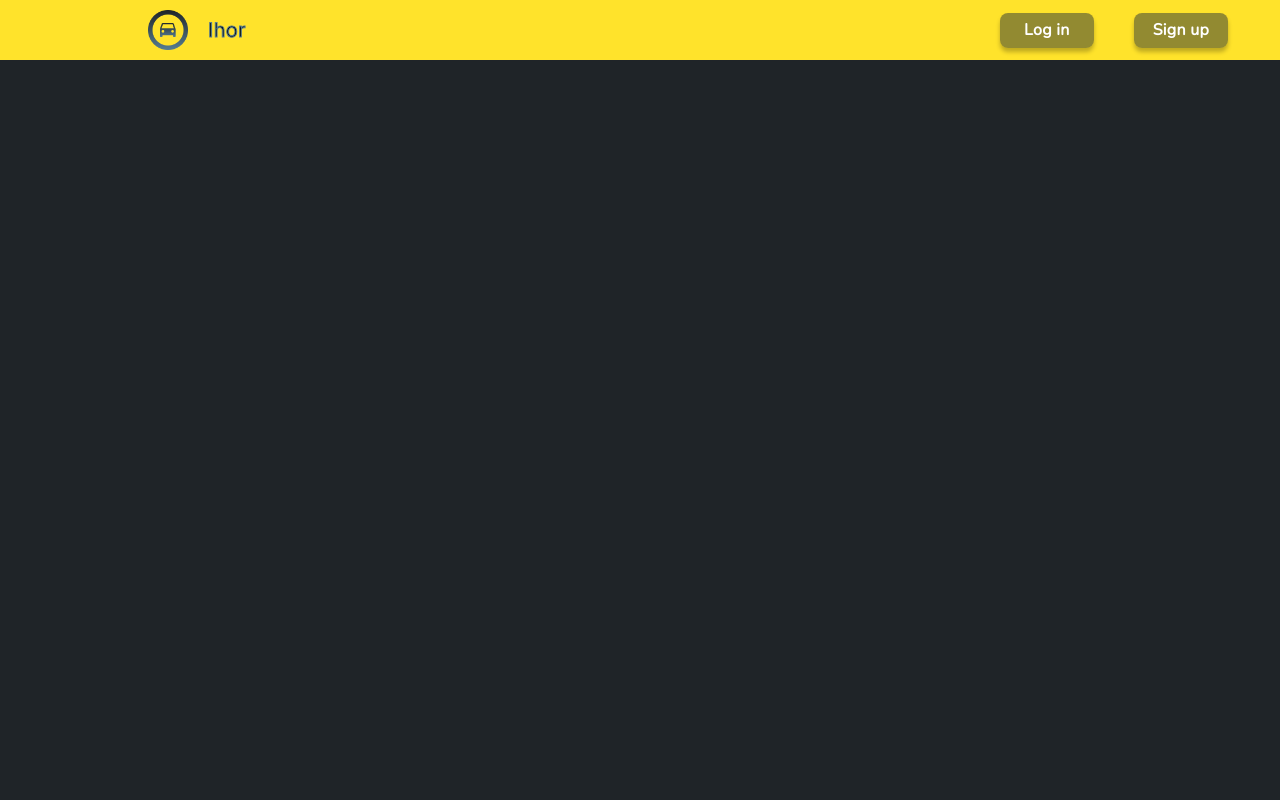
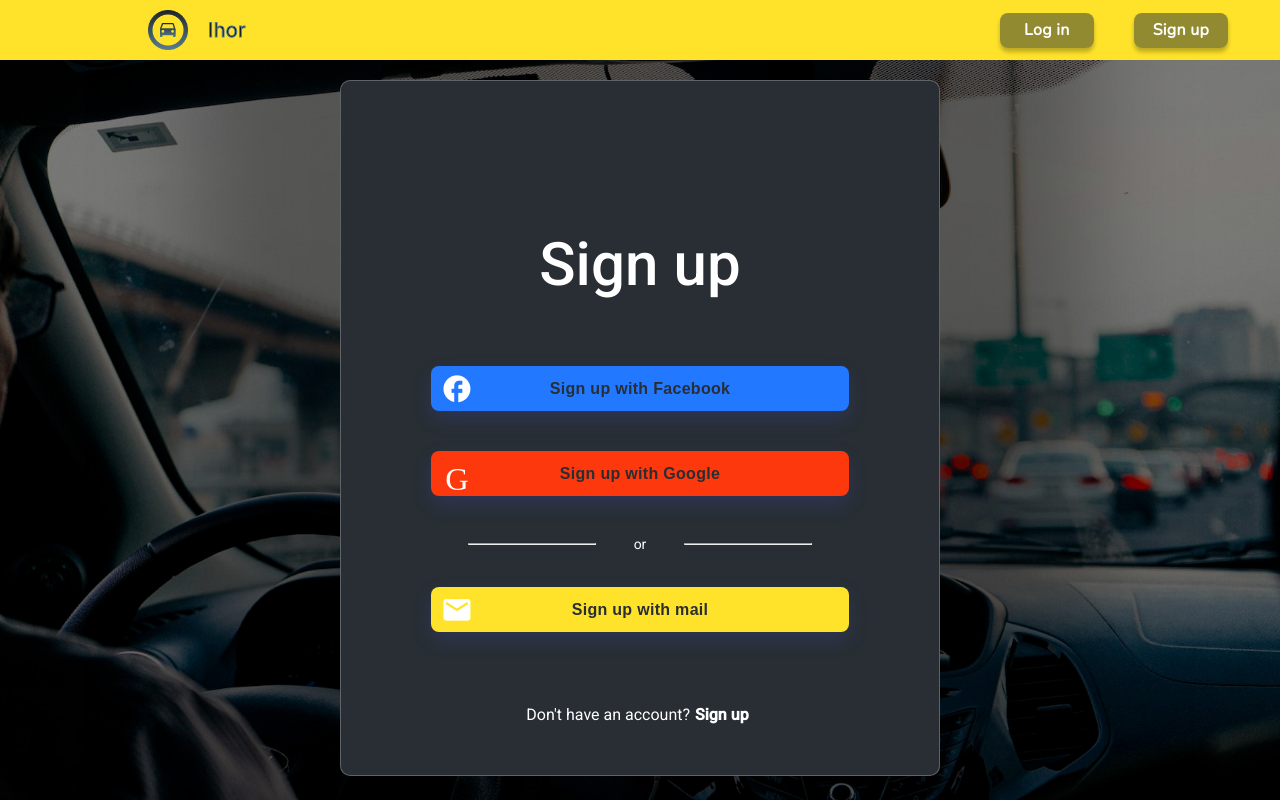
Before and after one commit to jovannajdovski/UberApp_front, an Angular app in the folder ihor/: page /signup in a window 1280 px wide. Built offline with nearby package versions, Linux system fonts and the light colour scheme.

Commit message:
Signup component first part added

```diff
--- a/ihor/src/app/components/login/login.component.css
+++ b/ihor/src/app/components/login/login.component.css
@@ -40,8 +40,6 @@ h1 {
     /* margin-bottom: auto; */
 }
 
-
-
 form {
     margin: 40px;
     margin-top: 20px;
@@ -70,7 +68,6 @@ form {
 /* #keepLogin {
     background-color: white !important;
 } */
-
 
 #loginbtn {
     background: #FFE32B;
@@ -137,8 +134,6 @@ form {
     margin: 0 5px;
 }
 
-
-
   @media only screen and (max-height: 900px) {
     #container {
         height: 87%;
--- a/ihor/src/app/components/login/login.component.ts
+++ b/ihor/src/app/components/login/login.component.ts
@@ -37,6 +37,4 @@ export class LoginComponent {
   toSignup() {
     this.router.navigate(['/signup']);
   }
-
-
 }
--- a/ihor/src/app/components/signup/signup.component.css
+++ b/ihor/src/app/components/signup/signup.component.css
@@ -0,0 +1,186 @@
+#background {
+    background-image: url("../../../assets/images/uber_background2.jpg");
+    width: 100%;
+    height: 100%;
+    position: absolute;
+    background-position: center;
+    background-repeat: no-repeat;
+    background-size: cover;
+    display: flex;
+    justify-content: center;
+}
+
+#container {
+    box-sizing: border-box;
+    position: absolute;
+    width: 600px;
+    height: 80%;
+    margin-top: 120px;
+    background: #282E33;
+    border: 1px solid rgba(255, 255, 255, 0.25);
+    box-shadow: 0px 0px 100px 150px rgba(0, 0, 0, 0.3);
+    border-radius: 10px;
+
+    display: flex;
+    flex-direction: column;
+    justify-content: center;
+    align-items: center;
+
+    font-weight: 400;
+    font-size: 16px;
+    color: #FFFFFF;
+}
+
+h1 {
+    font-weight: 500;
+    font-size: 60px;
+    line-height: 82px;
+    letter-spacing: 0.1px;
+    margin-top: 80px;
+    /* margin-bottom: auto; */
+}
+
+form {
+    margin: 40px;
+    margin-top: 20px;
+    width: 70%;
+    display: flex;
+    flex-direction: column;
+    justify-content: center;
+    align-items: stretch;
+    text-align: center;
+}
+
+#email, #password{
+    margin: 5px 0;
+}
+
+#email input, #password input{
+    height: 45px;
+    color: white;
+}
+
+#keepLogin {
+    align-self: flex-start;
+    margin: 5px 0 20px 0;
+}
+
+/* #keepLogin {
+    background-color: white !important;
+} */
+
+.btn {
+    box-shadow: 0px 8px 20px rgba(78, 96, 255, 0.16);
+    border-radius: 8px;
+    height: 45px;
+
+    align-items: center;
+    text-align: center;
+    margin-bottom: 2.5em;
+    letter-spacing: 0.3px;
+    font-weight: 800;
+    font-size: 16px;
+}
+
+.btn-margin {
+    margin-bottom: 2.5em;
+}
+
+.btn-icon {
+    transform: scale(1.8);
+    position: absolute;
+    left: 5%;
+}
+
+.btn-blue {
+    background: #2279FF;
+}
+
+.btn-red {
+    background: #FD380D;
+}
+
+.btn-yellow {
+    background: #FFE32B;
+}
+
+.btn-text {
+    color: #282E33;
+}
+
+#separator {
+    display: flex;
+    flex-direction: row;
+    align-items: center;
+    justify-content: center;
+    font-size: 14px;
+    margin-bottom: 2.5em;
+}
+
+#separator hr {
+    display: inline;
+    width: 30%;
+}
+
+#forgotPass {
+    margin: 20px 0;
+    font-weight: 700;
+    font-size: 14px;
+    align-items: center;
+    text-align: center;
+    letter-spacing: 1px;
+    margin: 30px;
+}
+
+#difLogin {
+    display: flex;
+    flex-direction: row;
+    align-items: center;
+    justify-content: center;
+}
+
+#difLogin .sn-icon {
+    color: #FFE32B;
+    font-size: 40px;
+    cursor: pointer;
+    margin: 7%;
+}
+
+#toSignup {
+    display: flex;
+    flex-direction: row;
+    align-items: center;
+    justify-content: center;
+    position: absolute;
+    bottom: 5%;
+    left: 25%;
+    right: 25%;
+    font-size: 16px;
+}
+
+#toSignup #signup {
+    font-weight: bold;
+    cursor: pointer;
+    margin: 0 5px;
+}
+
+  @media only screen and (max-height: 900px) {
+    #container {
+        height: 87%;
+        margin-top: 80px;
+    }
+  }
+  @media only screen and (max-width: 600px) {
+    #container {
+      height: 100%;
+      width: 100%;
+      border-radius: 0px;
+      margin-top: 0;
+      margin-bottom: 0;
+    }
+    h1 {
+        margin-top: 120px;
+        margin-bottom: 10px;
+        /* margin-bottom: auto; */
+    }
+  }
--- a/ihor/src/app/components/signup/signup.component.html
+++ b/ihor/src/app/components/signup/signup.component.html
@@ -1 +1,36 @@
-<p>signup works!</p>
+<div id="background">
+    <div id="container">
+
+      <h1>Sign up</h1>
+
+      <form>
+
+        <button mat-raised-button class="btn btn-margin btn-blue">
+          <mat-icon class="btn-icon">facebook</mat-icon>
+          <span class="btn-text">Sign up with Facebook</span>
+        </button>
+
+        <button mat-raised-button class="btn btn-margin btn-red">
+          <mat-icon class="btn-icon">G</mat-icon>
+          <span class="btn-text">Sign up with Google</span>
+        </button>
+
+        <div id="separator">
+          <hr>
+          <span>or</span>
+          <hr>
+        </div>
+
+        <button mat-raised-button class="btn btn-yellow">
+          <mat-icon class="btn-icon">mail</mat-icon>
+          <span class="btn-text">Sign up with mail</span>
+        </button>
+
+        <div id="toSignup">
+          <p>Don't have an account?</p>
+          <p id="signup" (click)="toSignup()">Sign up</p>
+        </div>
+
+      </form>
+    </div>
+  </div>
--- a/ihor/src/app/components/signup/signup.component.ts
+++ b/ihor/src/app/components/signup/signup.component.ts
@@ -1,4 +1,7 @@
 import { Component } from '@angular/core';
+import { FormGroup, FormControl, Validators } from '@angular/forms';
+import { Router } from '@angular/router';
+import { LoginService } from 'src/app/services/login/login.service';
 
 @Component({
   selector: 'app-signup',
@@ -6,5 +9,32 @@ import { Component } from '@angular/core';
   styleUrls: ['./signup.component.css']
 })
 export class SignupComponent {
+  hide=true;
 
+  loginForm = new FormGroup({
+    email: new FormControl(),
+    password: new FormControl(),
+    keepLogin: new FormControl(),
+    region: new FormControl('', [Validators.required]),
+  });
+
+  constructor(private loginService: LoginService, private router: Router) {}
+
+  login() {
+    if (this.loginForm.valid) {
+          this.router.navigate(['/signup']);
+    }
+  }
+
+  toFacebook() {
+    window.location.href="https://www.facebook.com/";
+  }
+
+  toGoogle() {
+    window.location.href="https://accounts.google.com";
+  }
+
+  toSignup() {
+    this.router.navigate(['/signup']);
+  }
 }
--- a/ihor/src/infrastructure/app-routing.module.ts
+++ b/ihor/src/infrastructure/app-routing.module.ts
@@ -6,7 +6,7 @@ import { SignupComponent } from 'src/app/components/signup/signup.component';
 const routes: Routes = [
   {path:'login', component: LoginComponent},
   {path:'signup', component: SignupComponent},
-  { path: '', redirectTo: '/login', pathMatch: 'full' },
+  { path: '', redirectTo: '/signup', pathMatch: 'full' },
   { path: '**', component: LoginComponent },
 ];
 
```
